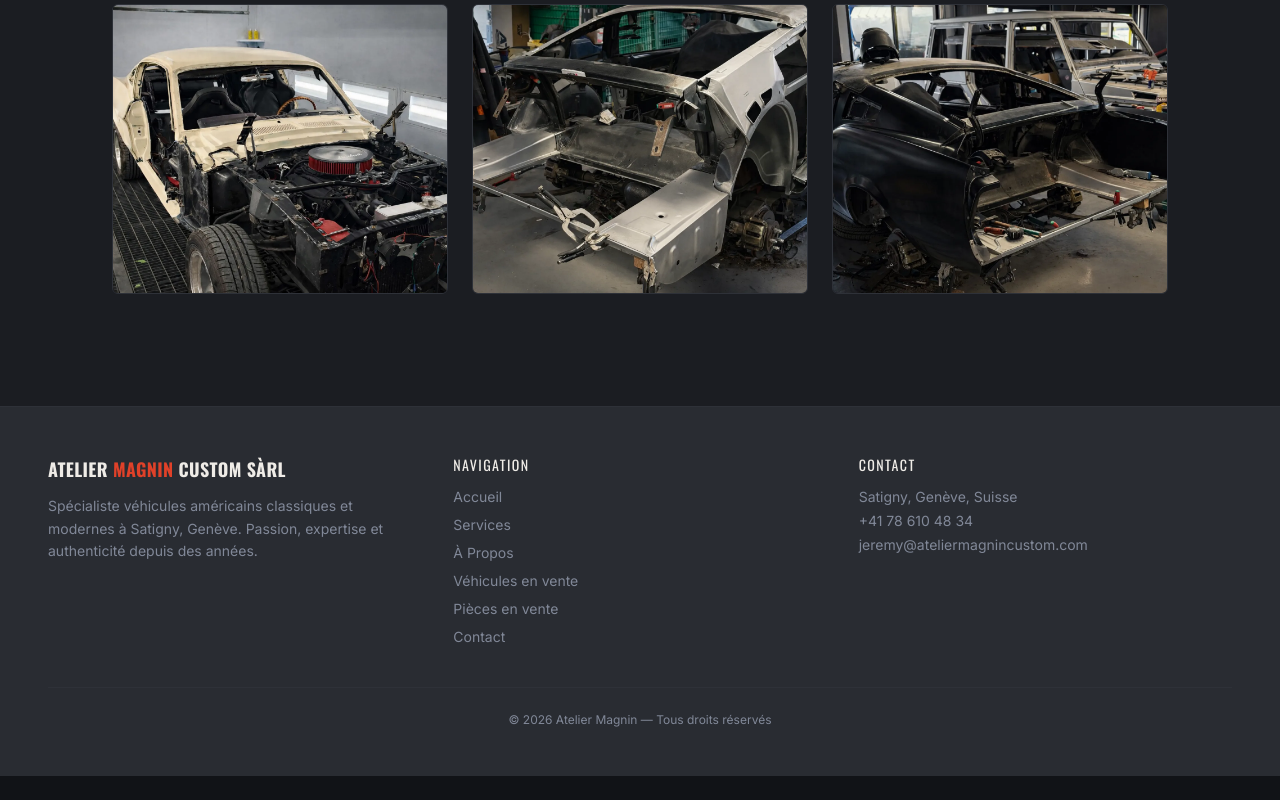
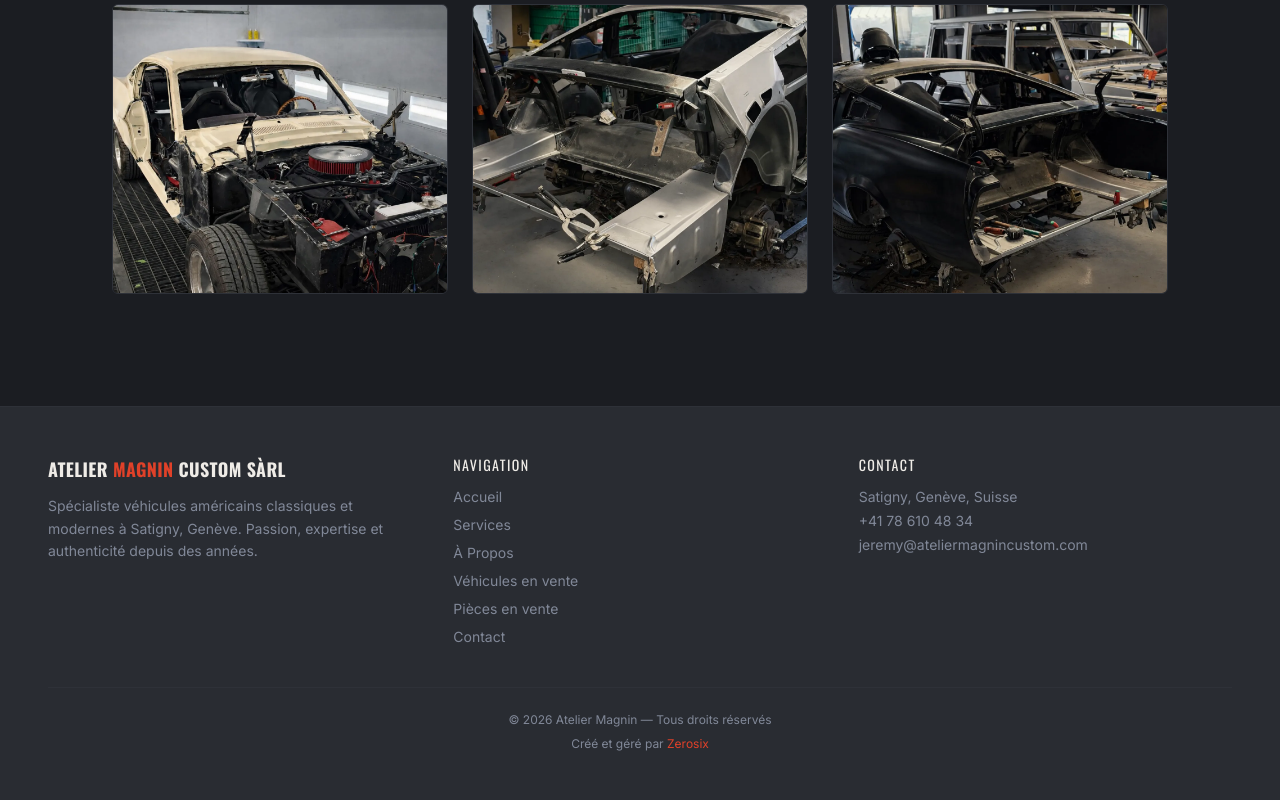
Before and after one commit to fwrkzn/ateliermagnin, a website: page a-propos.html in a window 1280 px wide. Shown: the part 3896-4696 px from the top of the page. Before the commit the page ends 4672 px from the top, so only its background shows below. Drawn offline with nearby package versions, Linux system fonts and the light colour scheme; some icons are missing.

Commit message:
Add Zerosix credit link to footer on all pages
Co-Authored-By: Claude Opus 4.6 <noreply@anthropic.com>

```diff
--- a/a-propos.html
+++ b/a-propos.html
@@ -334,6 +334,7 @@
         </div>
         <div class="mt-10 pt-6 border-t border-border text-center text-xs text-muted-foreground">
           &copy; 2026 Atelier Magnin — Tous droits réservés
+          <p class="mt-2">Créé et géré par <a href="https://zerosix.be" target="_blank" rel="noopener noreferrer" class="text-primary hover:underline">Zerosix</a></p>
         </div>
       </div>
     </footer>
```
Also changed, not shown: contact.html (+1 -0 lines), index.html (+1 -0 lines), pieces.html (+1 -0 lines), services.html (+1 -0 lines), vehicules/ford-sport-ka/index.html (+1 -0 lines), vehicules/index.html (+1 -0 lines), css/style.css.
